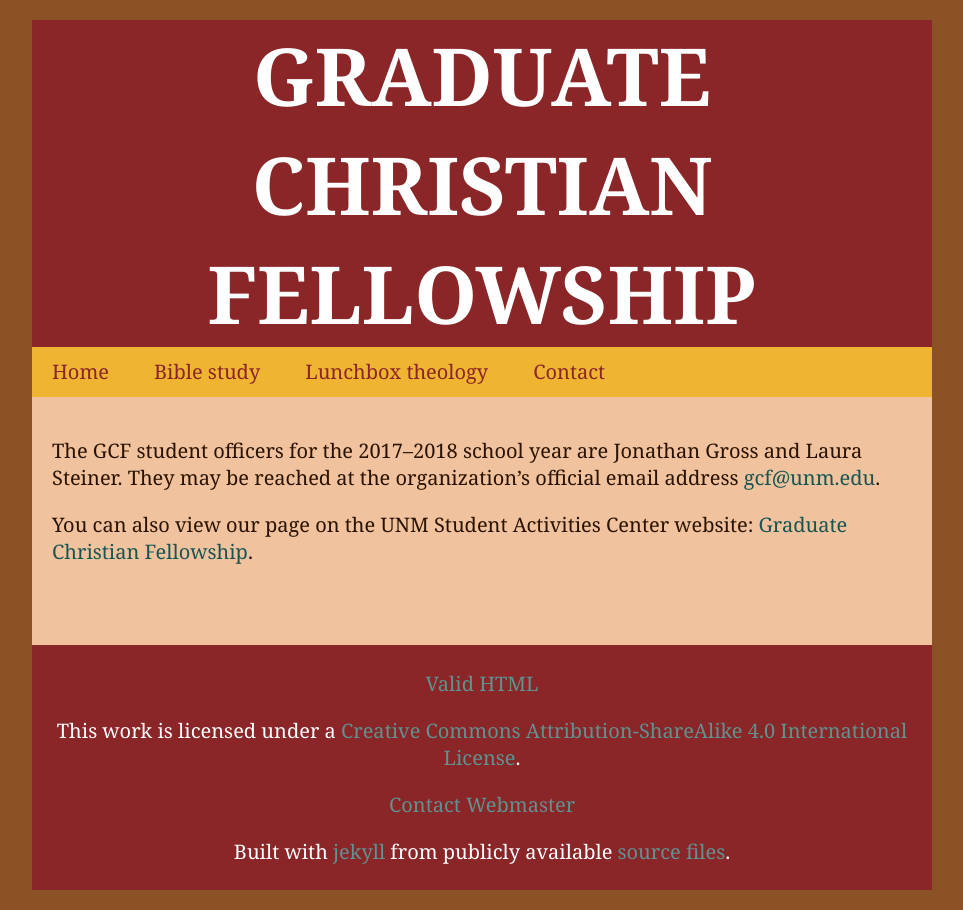
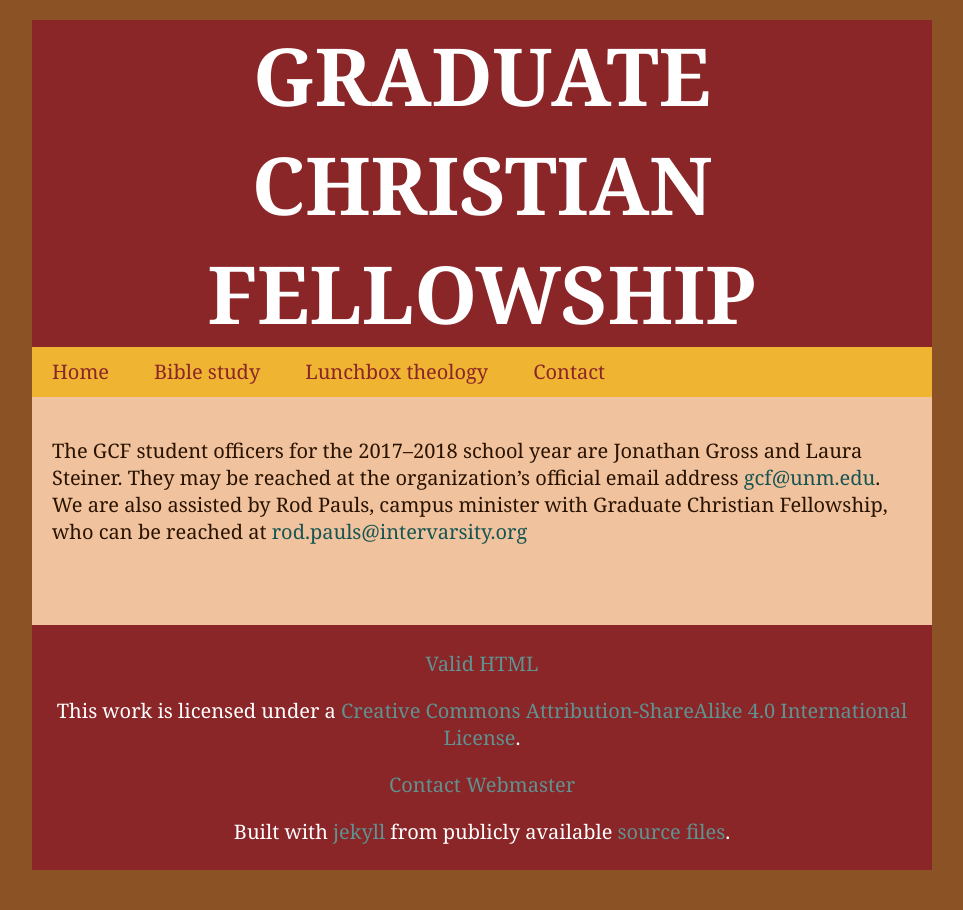
Before and after one commit to jarthurgross/gcf-website, a Jekyll site: the page built from contact/index.md, in a window 1280 px wide. Shown: the whole page, without its empty margins (158-1121 px from the left). Built offline with Jekyll 4.4.1, drawn with Linux system fonts in a browser that asks for light colours; Markdown is read by kramdown in place of the engine named in the settings.

Commit message:
Add Rod to and remove SAC link from contact page

```diff
--- a/contact/index.md
+++ b/contact/index.md
@@ -8,10 +8,9 @@ title: Contact
 
 The GCF student officers for the 2017--2018 school year are Jonathan Gross and
 Laura Steiner. They may be reached at the organization's official email address
-[gcf@unm.edu][email].
-
-You can also view our page on the UNM Student Activities Center website:
-[Graduate Christian Fellowship][unmsac].
+[gcf@unm.edu][email]. We are also assisted by Rod Pauls, campus minister with
+Graduate Christian Fellowship, who can be reached at [rod.pauls@intervarsity.org][rodemail]
 
 [email]: mailto:gcf@unm.edu
 [unmsac]: https://unm-community.symplicity.com/?s=student_group&id=5f21cd765df59eafa192c082c175f1fd
+[rodemail]: mailto:rod.pauls@intervarsity.org
```
